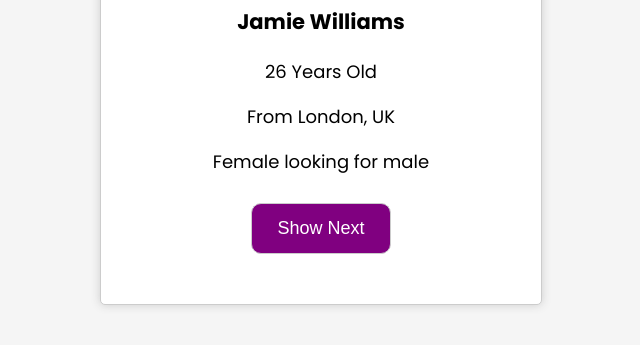
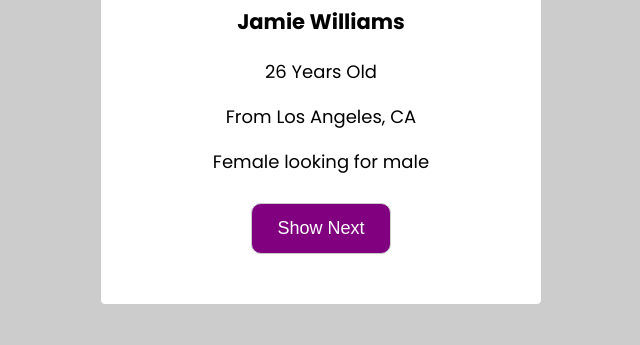
Before and after one commit to MdAbbas110/Small-vanilla-js-projectss, a plain HTML site: page profile_scroller_project/index.html in a window 1280 px wide. Shown: the part 463-808 px from the top of the page, without its empty margins (319-959 px from the left). Drawn offline with Linux system fonts and the light colour scheme.

Commit message:
final a small proj to use iterators & generators

```diff
--- a/profile_scroller_project/script.js
+++ b/profile_scroller_project/script.js
@@ -32,3 +32,28 @@ const people = [
     looking: 'Female looking for female',
   },
 ];
+
+const container = document.querySelector('.container');
+const img = document.querySelector('img');
+const profileInfo = document.querySelector('.profile-info');
+const nextBtn = document.querySelector('#next');
+
+function* createPeopleIterator() {
+  let index = 0;
+  while (true) {
+    yield people[index++ % people.length];
+  }
+}
+
+const iterator = createPeopleIterator();
+
+nextBtn.addEventListener('click', () => {
+  const person = iterator.next().value;
+  img.src = person.imageURL;
+  profileInfo.querySelector('h3').textContent = person.name;
+  profileInfo.querySelectorAll('p')[0].textContent = `${person.age} Years Old`;
+  profileInfo.querySelectorAll('p')[1].textContent = `From ${person.location}`;
+  profileInfo.querySelectorAll('p')[2].textContent = person.looking;
+});
+
+nextBtn.click();
--- a/profile_scroller_project/style.css
+++ b/profile_scroller_project/style.css
@@ -2,7 +2,7 @@
 
 body {
     font-family: 'Poppins', sans-serif;
-    background: #f5f5f5;
+    background: #ccc;
     font-size: 18px;
 }
 
```
